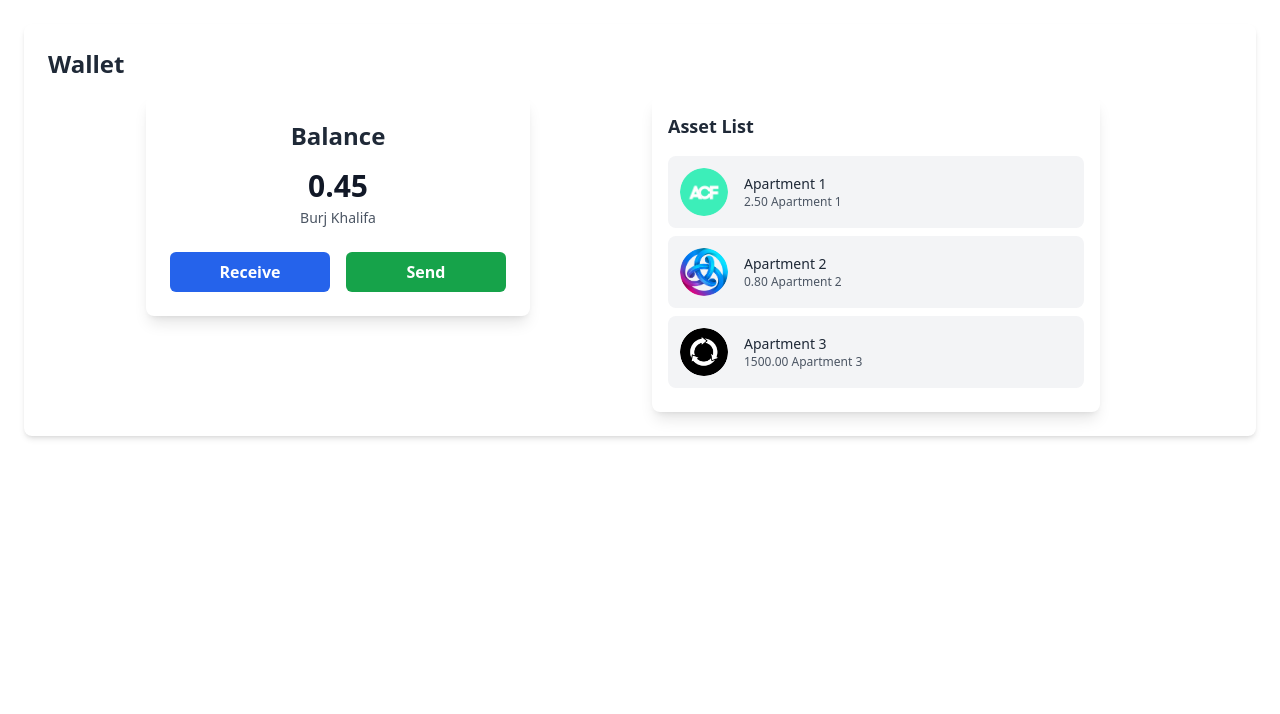
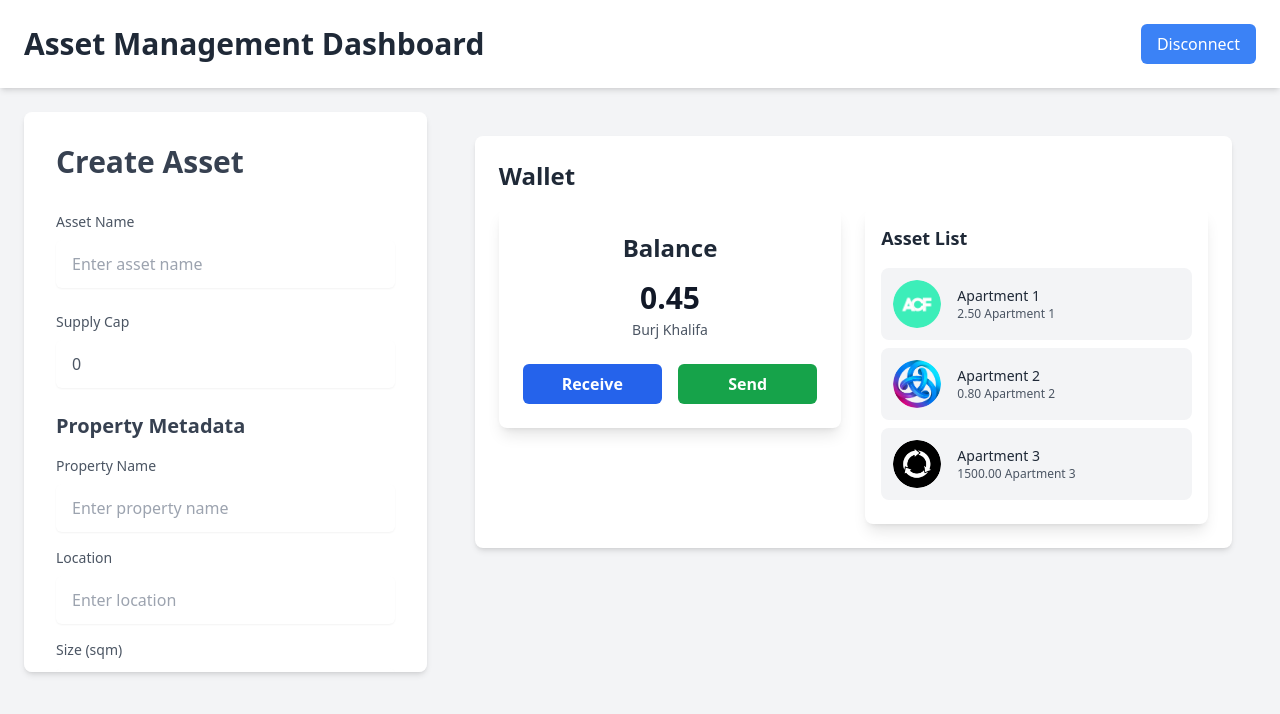
Before and after one commit to fai2an/sui-land, a React (Vite) app: page /dashboard in a window 1280 px wide. Shown: the top 714 px of the page. Built offline with nearby package versions, Linux system fonts and the light colour scheme; what @mysten/dapp-kit, @mysten/sui would draw is missing.

Commit message:
feat: dashboard framed up

```diff
--- a/src/pages/Dashboard.tsx
+++ b/src/pages/Dashboard.tsx
@@ -1,9 +1,30 @@
 import WalletDashboard from "../components/WalletDashboard.tsx";
+import CreateTokenForm from "../components/CreateTokenForm.tsx";
 
 const Dashboard = () => {
   return (
-    <div>
-      <WalletDashboard />
+    <div className="min-h-screen flex flex-col bg-gray-100">
+      <div className="flex justify-between items-center p-6 bg-white shadow-md">
+        <h1 className="text-3xl font-semibold text-gray-800">
+          Asset Management Dashboard
+        </h1>
+        <button className="bg-blue-500 text-white py-2 px-4 rounded-md hover:bg-blue-600">
+          Disconnect
+        </button>
+      </div>
+
+      {/* Main Content */}
+      <div className="flex flex-1 p-6">
+        {/* Left side: Token Creation Form */}
+        <div className="w-full md:w-1/3 md:mr-6">
+          <CreateTokenForm />
+        </div>
+
+        {/* Right side: Wallet Dashboard */}
+        <div className="w-full md:w-2/3">
+          <WalletDashboard />
+        </div>
+      </div>
     </div>
   );
 };
```
